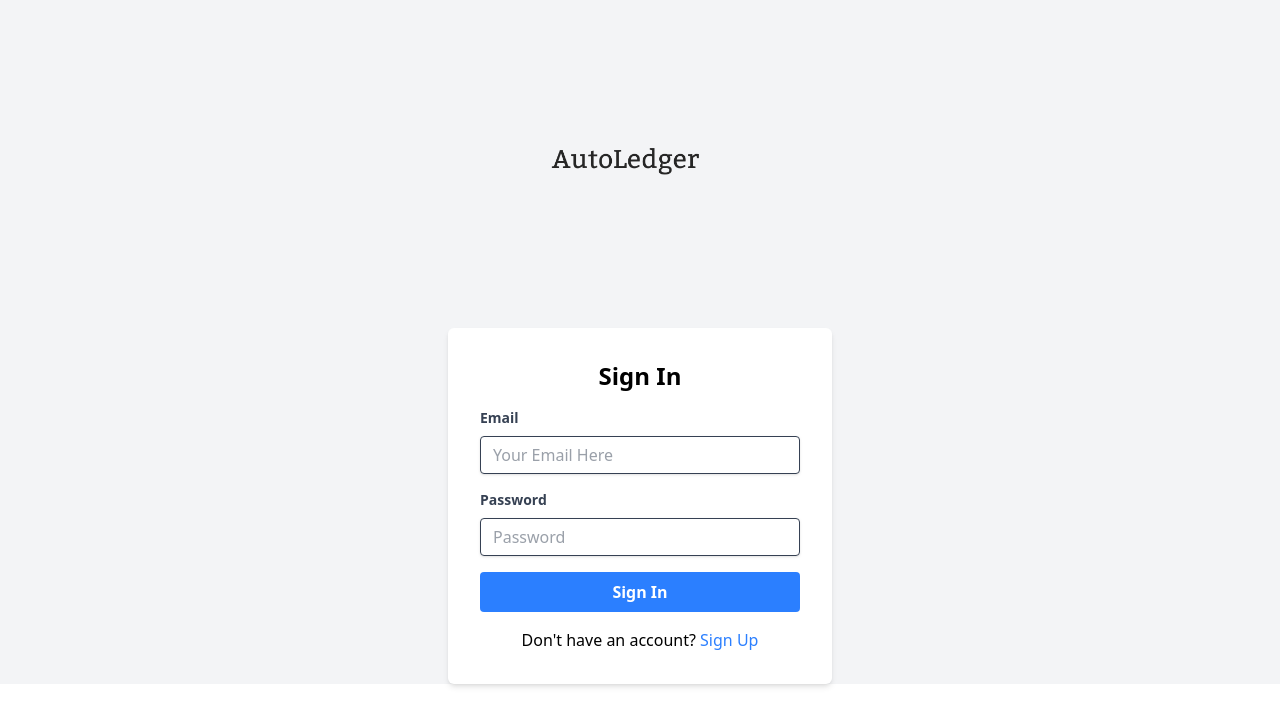
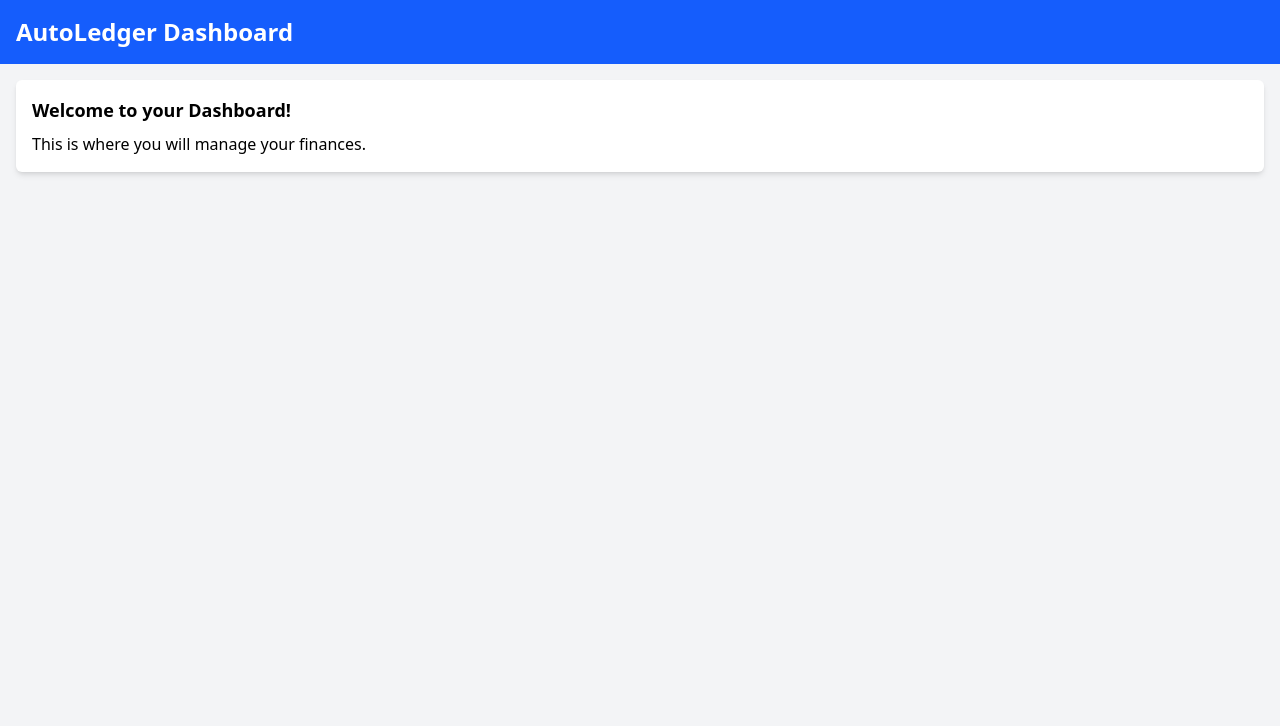
Before and after one commit to ankitdubey93/AutoLedger, a React (Vite) app in the folder client/: page /dashboard in a window 1280 px wide. Shown: the top 726 px of the page. Built offline with nearby package versions, Linux system fonts and the light colour scheme.

Commit message:
Dasboard page added with a new react-router-dom package

```diff
--- a/client/package.json
+++ b/client/package.json
@@ -11,8 +11,10 @@
   },
   "dependencies": {
     "@tailwindcss/vite": "^4.0.9",
+    "jwt-decode": "^4.0.0",
     "react": "^19.0.0",
     "react-dom": "^19.0.0",
+    "react-router-dom": "^7.2.0",
     "tailwindcss": "^4.0.9"
   },
   "devDependencies": {
--- a/client/src/App.tsx
+++ b/client/src/App.tsx
@@ -1,11 +1,16 @@
+import { BrowserRouter as Router, Routes, Route } from "react-router-dom"
 import HomePage from "./Pages/HomePage"
+import Dashboard from "./Pages/Dashboard"
 
 const App = () => {
 
   return (
-    <>
-      <HomePage />
-    </>
+    <Router>
+      <Routes>
+        <Route path="/" element={<HomePage />}/>
+        <Route path="/dashboard" element={<Dashboard/>}/>
+      </Routes>
+    </Router>
   )
 }
 
--- /dev/null
+++ b/client/src/Pages/Dashboard.tsx
@@ -0,0 +1,51 @@
+import React,{useState,useEffect} from "react";
+import {jwtDecode} from 'jwt-decode';
+
+interface DecodedToken {
+    user: {
+        id: string;
+    };
+    iat: number;
+    exp: number;
+}
+
+
+const Dashboard:React.FC = () => {
+
+    const [username, setUsername] = useState<string | null>(null);
+
+    useEffect(() => {
+        const token = localStorage.getItem('token');
+        if(token) {
+            try {
+                const decoded = jwtDecode(token) as DecodedToken;
+                fetch(`/api/users/${decoded.user.id}`)
+                .then((response)=> response.json())
+                .then((data) => setUsername(data.username))
+                .catch((error) => console.error('Error fetching username: ', error));
+            }catch (error) {
+                console.error('Error decoding token: ', error);
+            }
+        }
+    }, []);
+
+
+    return (
+
+<div className="min-h-screen bg-gray-100">
+    <header className="bg-blue-600 text-white p-4">
+        <h1 className="text-2xl font-semibold">AutoLedger Dashboard</h1>
+    </header>
+    <main className="container mx-auto p-4">
+        <section className="bg-white p-4 rounded-md shadow-md mb-4">
+            <h2 className="text-lg font-semibold mb-2">
+                {username ? `Welcome, ${username}!` : `Welcome to your Dashboard!`}
+            </h2>
+            <p>This is where you will manage your finances.</p>
+        </section>
+    </main>
+</div>
+    );
+};
+
+export default Dashboard;
```
Also changed, not shown: 1 other file (tests, documents, lock files or other folders).
